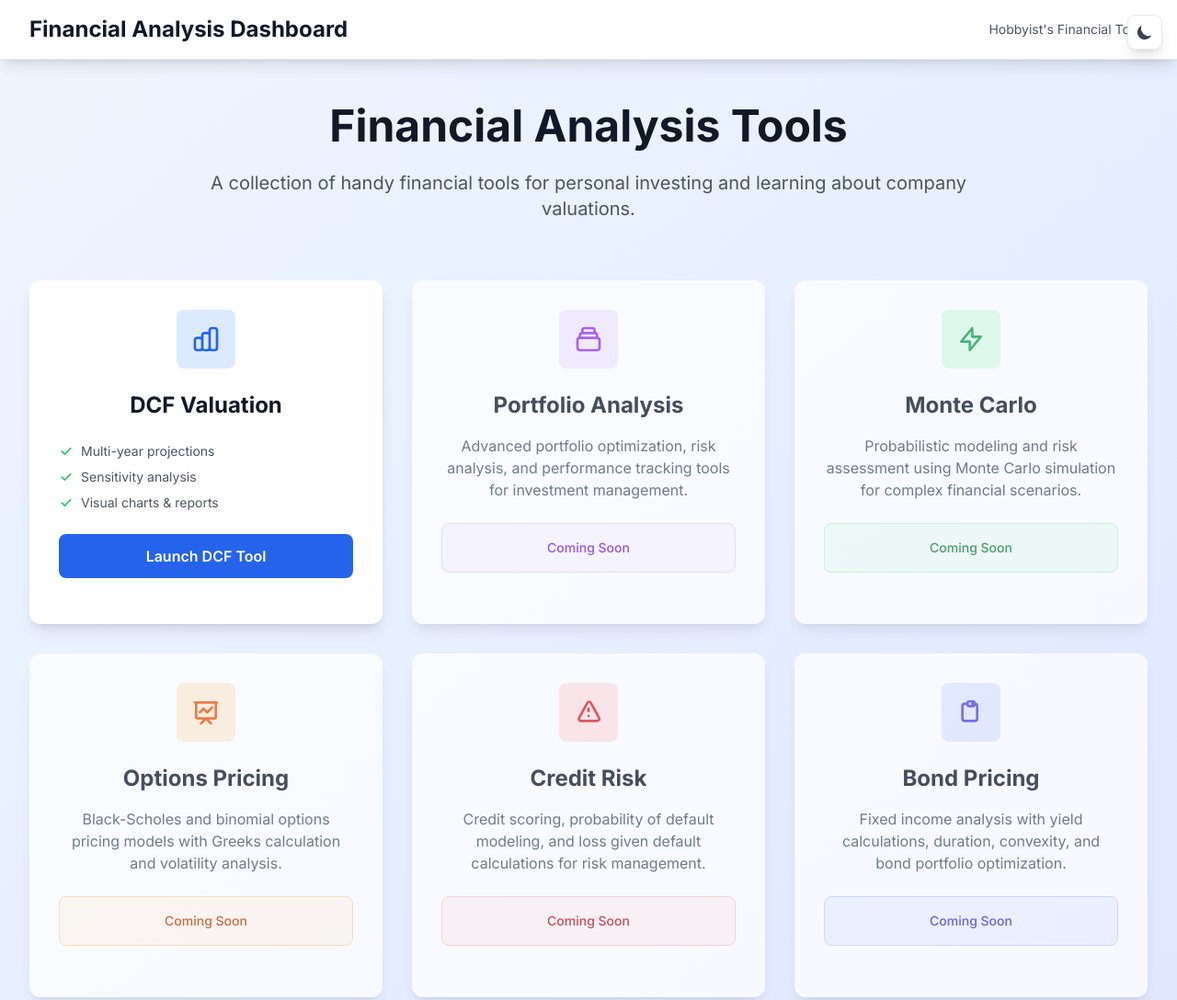
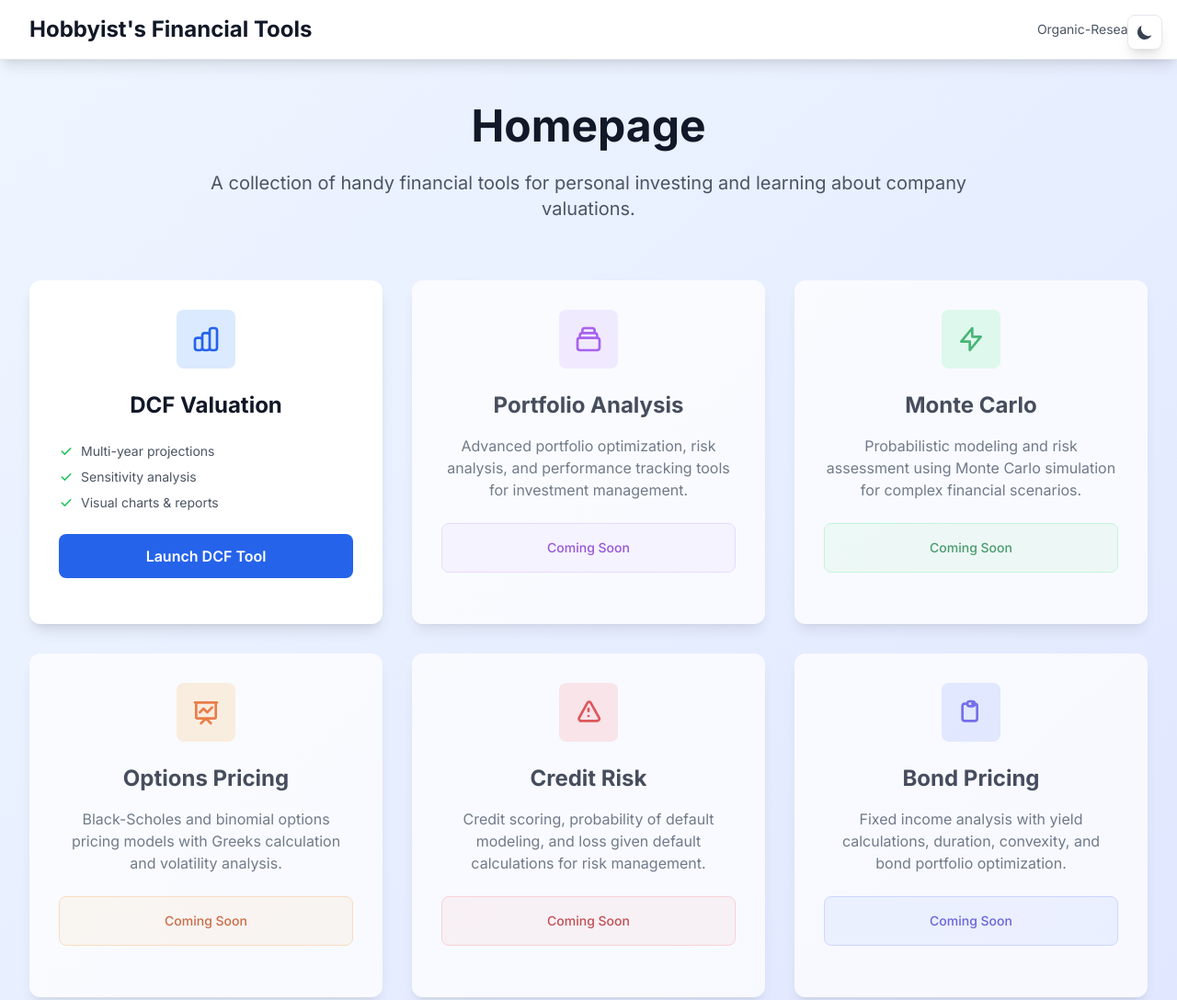
Before and after one commit to Mangekyo-Sharingan/DCFTool, an Astro site in the folder frontend/: page / in a window 1280 px wide. Shown: the top 1088 px of the page at 92% size. Built offline with nearby package versions, Linux system fonts and the light colour scheme; Astro itself is replaced by a stand-in of ours.

Commit message:
Update .gitignore and modify titles in Astro files for hobbyist focus

```diff
--- a/frontend/src/pages/dcf-tool.astro
+++ b/frontend/src/pages/dcf-tool.astro
@@ -50,7 +50,7 @@ import Layout from '../layouts/Layout.astro';
           Discounted Cash Flow Analysis
         </h2>
         <p class="text-xl text-gray-600 dark:text-gray-300 max-w-3xl mx-auto">
-          Professional-grade DCF valuation with comprehensive sensitivity analysis and scenario modeling
+          Hobby-grade DCF valuation with comprehensive sensitivity analysis and scenario modeling
         </p>
       </div>
 
--- a/frontend/src/pages/index.astro
+++ b/frontend/src/pages/index.astro
@@ -10,11 +10,11 @@ import Layout from '../layouts/Layout.astro';
         <div class="flex justify-between h-16">
           <div class="flex items-center">
             <div class="flex-shrink-0">
-              <h1 class="text-2xl font-bold text-gray-900 dark:text-white">Financial Analysis Dashboard</h1>
+              <h1 class="text-2xl font-bold text-gray-900 dark:text-white">Hobbyist's Financial Tools</h1>
             </div>
           </div>
           <div class="flex items-center space-x-4">
-            <span class="text-sm text-gray-600 dark:text-gray-300">Hobbyist's Financial Tools</span>
+            <span class="text-sm text-gray-600 dark:text-gray-300">Organic-Research</span>
           </div>
         </div>
       </div>
@@ -25,7 +25,7 @@ import Layout from '../layouts/Layout.astro';
       <!-- Hero Section -->
       <div class="text-center mb-16">
         <h2 class="text-5xl font-bold text-gray-900 dark:text-white mb-6">
-          Financial Analysis Tools
+          Homepage
         </h2>
         <p class="text-xl text-gray-600 dark:text-gray-300 max-w-4xl mx-auto">
           A collection of handy financial tools for personal investing and learning about company valuations.
```
Also changed, not shown: 1 other file.
